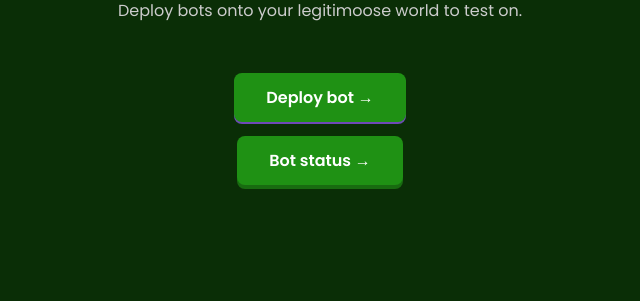
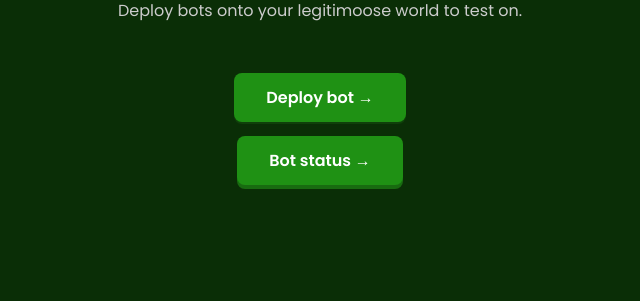
Before and after one commit to AspectOfTheGit/website, a Flask app: page / in a window 1280 px wide, with the pointer over the restyled element. Shown: the part 286-587 px from the top of the page, without its empty margins (320-960 px from the left). Run offline with Flask 3, Linux system fonts and the light colour scheme.

Commit message:
Update style.css

```diff
--- a/static/style.css
+++ b/static/style.css
@@ -71,5 +71,5 @@ main {
 
 .button:hover {
     transform: translateY(2px);
-    box-shadow: 0 2px 0 #6e49b8;
+    box-shadow: 0 2px 0 #0f400a;
 }
```
